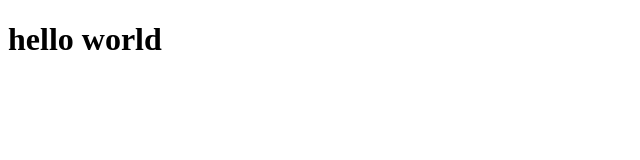
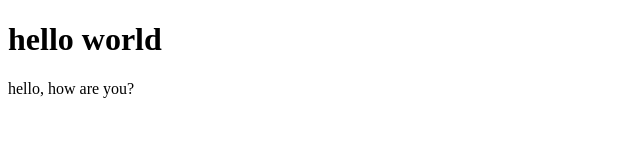
Before and after one commit to baqi-hanma/html-project, a plain HTML site: page index.html in a window 1280 px wide. Shown: the whole page, without its empty margins (0-640 px from the left). Drawn offline with Linux system fonts and the light colour scheme.

Commit message:
Update project

```diff
--- a/index.html
+++ b/index.html
@@ -7,6 +7,7 @@
     <title>Document</title>
 </head>
 <body>
+    <p>hello, how are you?</p>
 
 </body>
 </html>
```
